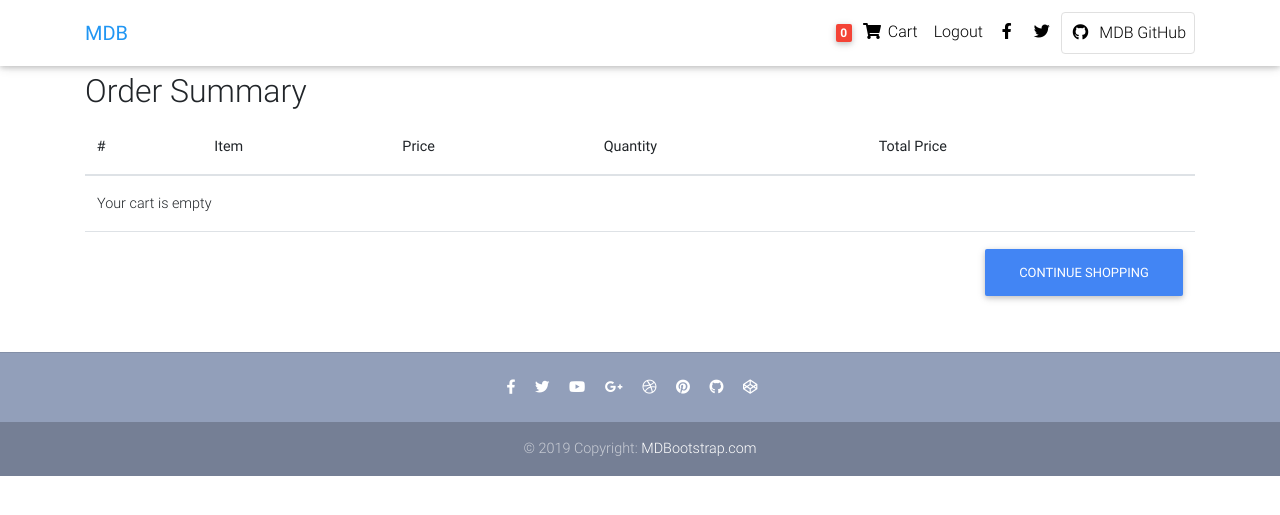
After one commit to SARANGRAVIKUMAR/ecommerce-website, a Django app: page /order-summary/ in a window 1280 px wide. The commit adds this page. Shown: the top 515 px of the page. Run offline with Django 3.2, Linux system fonts and the light colour scheme; a user stored in the database is signed in; data comes from the database, SQL or seed files in the repository; both versions use the stored data as it was after the commit; tables that the repository leaves empty hold one stand-in row (values such as "Sample post"); some libraries are stand-ins or nearby versions.

Commit message:
order summary

```diff
--- a/Ecommerce/core/models.py
+++ b/Ecommerce/core/models.py
@@ -38,6 +38,7 @@ class Item(models.Model):
         return reverse("add-to-cart", kwargs={
             'slug': self.slug
         })
+
     def get_remove_from_cart_url(self):
         return reverse("remove-from-cart", kwargs={
             'slug': self.slug
@@ -45,13 +46,27 @@ class Item(models.Model):
 
 
 class OrderItem(models.Model):
-    user = models.ForeignKey(settings.AUTH_USER_MODEL, on_delete=models.CASCADE,blank=True,null=True)
+    user = models.ForeignKey(settings.AUTH_USER_MODEL, on_delete=models.CASCADE, blank=True, null=True)
     ordered = models.BooleanField(default=False)
     item = models.ForeignKey(Item, on_delete=models.CASCADE)
     quantity = models.IntegerField(default=1)
 
     def __str__(self):
         return f"{self.quantity} of {self.item.title}"
+
+    def get_total_item_price(self):
+        return self.quantity * self.item.price
+
+    def get_total_discount_item_price(self):
+        return self.quantity * self.item.discount_price
+
+    def get_amount_saved(self):
+        return self.get_total_item_price() - self.get_total_discount_item_price()
+
+    def get_final_price(self):
+        if self.item.discount_price:
+            return self.get_total_discount_item_price()
+        return self.get_total_item_price()
 
 
 class Order(models.Model):
@@ -63,3 +78,9 @@ class Order(models.Model):
 
     def __str__(self):
         return self.user.username
+
+    def get_total(self):
+        total = 0
+        for order_item in self.items.all():
+            total += order_item.get_final_price()
+        return total
--- a/Ecommerce/core/urls.py
+++ b/Ecommerce/core/urls.py
@@ -7,4 +7,7 @@ urlpatterns = [
     path('product/<slug>/', views.ItemDetailView.as_view(), name='product'),
     path('add-to-cart/<slug>/', views.add_to_cart, name='add-to-cart'),
     path('remove-from-cart/<slug>/', views.remove_from_cart, name='remove-from-cart'),
+    path('order-summary/', views.OrderSummaryView.as_view(), name="order-summary"),
+    path('remove-single-item-from-cart/<slug>/', views.remove_single_item_from_cart,
+         name="remove-single-item-from-cart"),
 ]
--- a/Ecommerce/core/views.py
+++ b/Ecommerce/core/views.py
@@ -1,5 +1,8 @@
 from django.shortcuts import render, get_object_or_404, redirect
-from django.views.generic import ListView, DetailView
+from django.core.exceptions import ObjectDoesNotExist
+from django.contrib.auth.decorators import login_required
+from django.contrib.auth.mixins import LoginRequiredMixin
+from django.views.generic import ListView, DetailView, View
 from .models import Item, OrderItem, Order
 from django.utils import timezone
 from django.contrib import messages
@@ -7,10 +10,6 @@ from django.contrib import messages
 
 def checkout(request):
     return render(request, "checkout-page.html")
-
-
-def product(request):
-    return render(request, 'product-page.html')
 
 
 class HomeView(ListView):
@@ -26,6 +25,7 @@ class ItemDetailView(DetailView):
     context_object_name = 'item'
 
 
+@login_required
 def add_to_cart(request, slug):
     item = get_object_or_404(Item, slug=slug)
 
@@ -41,19 +41,21 @@ def add_to_cart(request, slug):
             order_item.quantity += 1
             order_item.save()
             messages.info(request, "The cart item updated")
+            return redirect("order-summary")
         else:
-            messages.info(request,"This item was added to ur cart")
+            messages.info(request, "This item was added to ur cart")
             order.items.add(order_item)
     else:
         ordered_date = timezone.now()
-        order = Order.objects.create(user=request.user, ordered_date=ordered_date)
+        order = Order.objects.create(
+            user=request.user, ordered_date=ordered_date)
         order.items.add(order_item)
         messages.info(request, "This item was added to ur cart")
-
 
     return redirect('product', slug=slug)
 
 
+@login_required
 def remove_from_cart(request, slug):
     item = get_object_or_404(Item, slug=slug)
     order_qs = Order.objects.filter(
@@ -71,10 +73,54 @@ def remove_from_cart(request, slug):
             )[0]
             order.items.remove(order_item)
             messages.info(request, "This item was removed from your cart.")
-            return redirect("product", slug=slug)
+            return redirect("order-summary")
         else:
             messages.info(request, "This item was not in your cart")
             return redirect("product", slug=slug)
     else:
         messages.info(request, "You do not have an active order")
         return redirect("product", slug=slug)
+
+
+class OrderSummaryView(LoginRequiredMixin, View):
+    def get(self, *args, **kwargs):
+        try:
+            order = Order.objects.get(user=self.request.user, ordered=False)
+            context = {
+                'object': order,
+            }
+            return render(self.request, 'order_summary.html', context)
+        except ObjectDoesNotExist:
+            messages.error(self.request, "you do not have active order")
+            return redirect('/')
+
+
+@login_required
+def remove_single_item_from_cart(request, slug):
+    item = get_object_or_404(Item, slug=slug)
+    order_qs = Order.objects.filter(
+        user=request.user,
+        ordered=False
+    )
+    if order_qs.exists():
+        order = order_qs[0]
+        # check if the order item is in the order
+        if order.items.filter(item__slug=item.slug).exists():
+            order_item = OrderItem.objects.filter(
+                item=item,
+                user=request.user,
+                ordered=False
+            )[0]
+            if order_item.quantity > 1:
+                order_item.quantity -= 1
+                order_item.save()
+            else:
+                order.items.remove(order_item)
+            messages.info(request, "This item quantity was updated.")
+            return redirect("order-summary")
+        else:
+            messages.info(request, "This item was not in your cart")
+            return redirect("product", slug=slug)
+    else:
+        messages.info(request, "You do not have an active order")
+        return redirect("product", slug=slug)
--- a/Ecommerce/templates/base.html
+++ b/Ecommerce/templates/base.html
@@ -84,7 +84,7 @@
         <ul class="navbar-nav nav-flex-icons">
           {% if request.user.is_authenticated %}
           <li class="nav-item">
-            <a class="nav-link waves-effect">
+            <a href="{% url 'order-summary' %}" class="nav-link waves-effect">
               <span class="badge red z-depth-1 mr-1"> {{request.user|cart_item_count}} </span>
               <i class="fas fa-shopping-cart"></i>
               <span class="clearfix d-none d-sm-inline-block"> Cart </span>
--- /dev/null
+++ b/Ecommerce/templates/order_summary.html
@@ -0,0 +1,70 @@
+{% extends 'base.html' %}
+{% block content %}
+
+<main>
+    <div class="container">
+        <div class="table-responsive text-nowrap">
+            <h2>Order Summary</h2>
+          <table class="table">
+            <thead>
+              <tr>
+                <th scope="col">#</th>
+                <th scope="col">Item</th>
+                <th scope="col">Price</th>
+                <th scope="col">Quantity</th>
+                <th scope="col">Total Price</th>
+
+              </tr>
+            </thead>
+            <tbody>
+            {% for order_item in object.items.all %}
+              <tr>
+                <th scope="row">{{forloop.counter}}</th>
+                <td>{{order_item.item.title}}</td>
+                <td>{{order_item.item.price}}</td>
+                <td>
+                  <a href="{% url 'remove-single-item-from-cart' order_item.item.slug %}"><i class="fa fa-angle-double-down mr-2"></i></a>
+                  {{ order_item.quantity }}
+                  <a href="{% url 'add-to-cart' order_item.item.slug %}"><i class="fa fa-angle-double-up ml-2"></i></a>
+                </td>
+                <td>
+                  {% if order_item.item.discount_price %}
+                    ${{order_item.get_total_discount_item_price }}
+                    <span class="badge badge-primary">Saving ${{ order_item.get_amount_saved }}</span>
+                  {% else %}
+                    ${{order_item.get_total_item_price}}
+                  {% endif %}
+                    <a style="color:red" href="{% url 'remove-from-cart' order_item.item.slug %}">
+                            <i class="far fa-trash-alt float-right"></i>
+                    </a>
+                </td>
+            {% empty %}
+        <tr>
+            <td colspan='5'>Your cart is empty</td>
+        </tr>
+        <tr>
+            <td colspan="5">
+            <a class='btn btn-primary float-right' href='/'>Continue shopping</a>
+            </td>
+        </tr>
+            {% endfor %}
+            {% if object.get_total %}
+        <tr>
+            <td colspan="4"><b>Order Total</b></td>
+            <td><b>${{ object.get_total }}</b></td>
+        </tr>
+        <tr>
+            <td colspan="5">
+            <a class='btn btn-warning float-right ml-2' href='/checkout/'>Proceed to checkout</a>
+            <a class='btn btn-primary float-right' href='/'>Continue shopping</a>
+            </td>
+        </tr>
+        {% endif %}
+            </tbody>
+          </table>
+
+        </div>
+    </div>
+</main>
+
+{% endblock %}
```
Also changed, not shown: Ecommerce/db.sqlite3.
